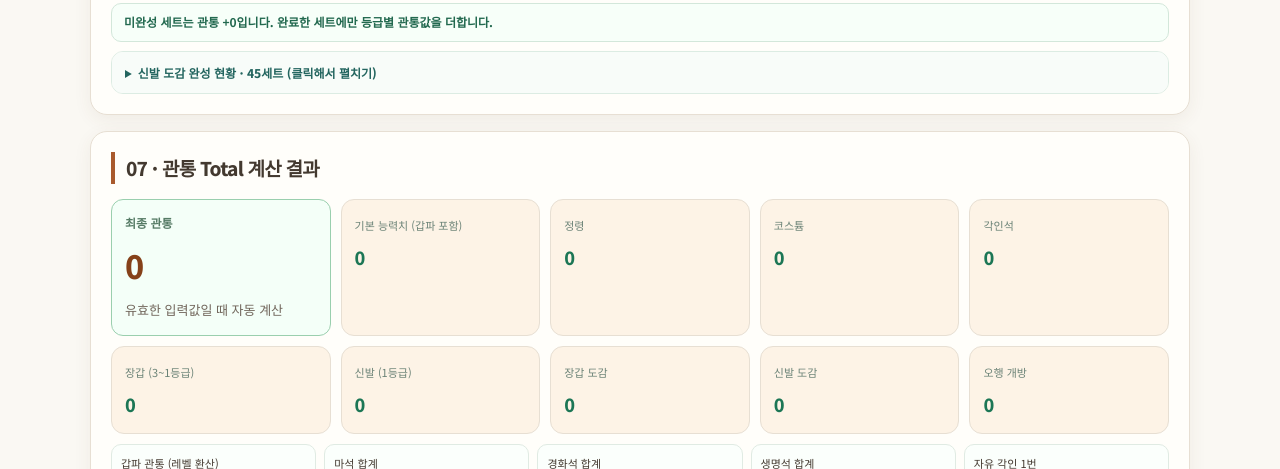
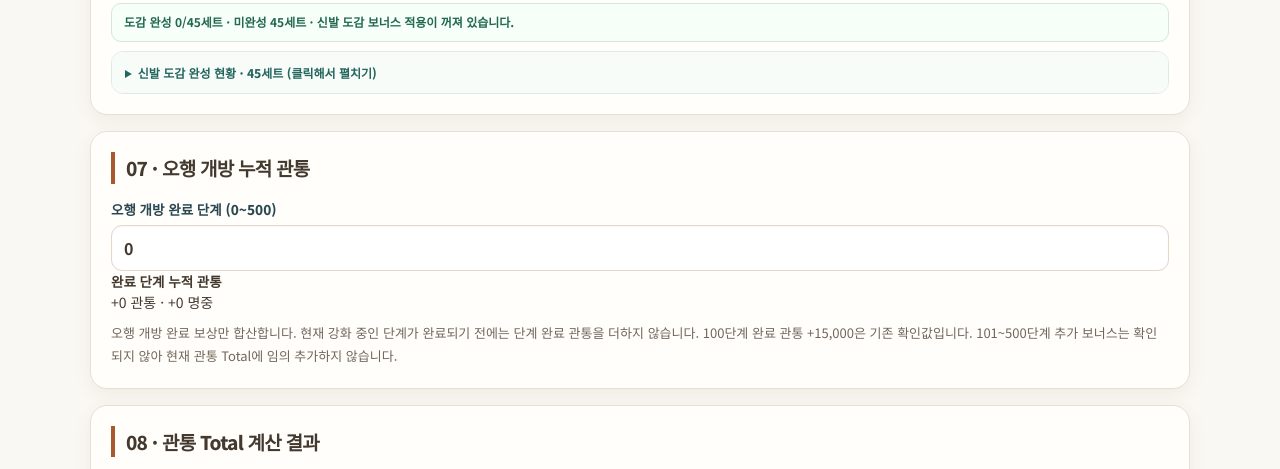
Before and after one commit to kwj9210-lab/archer-stone-calculator, a plain HTML site: page penetration.html in a window 1280 px wide. Shown: the part 3260-3729 px from the top of the page. Drawn offline with Linux system fonts and the light colour scheme.

Commit message:
Restore five-element opening penetration as section 07 and renumber total

```diff
--- a/penetration.html
+++ b/penetration.html
@@ -331,8 +331,16 @@ button.action:disabled{background:#dae5de;color:#80988b;cursor:not-allowed}
 <p class="codex-guide">등급별 5세트 중 완성한 항목만 체크하세요. 체크한 세트 1개당 9등급 +75, 8등급 +105, 7등급 +150, 6등급 +210, 5등급 +300, 4등급 +420, 3등급 +1,200, 2등급 +1,680, 1등급 +2,400 관통을 적용합니다. 전체 45세트 완성 시 +32,700입니다.</p>
 </details>
 </section>
+<section class="card">
+ <h2>07 · 오행 개방 누적 관통</h2>
+ <div class="grid2">
+  <label>오행 개방 완료 단계 (0~500)<input id="openingCompleted" type="number" min="0" max="500" step="1" value="0"></label>
+  <div class="field"><label>완료 단계 누적 관통</label><div class="result" id="openingGain">+0 관통 · +0 명중</div></div>
+ </div>
+ <div class="note">오행 개방 완료 보상만 합산합니다. 현재 강화 중인 단계가 완료되기 전에는 단계 완료 관통을 더하지 않습니다. 100단계 완료 관통 +15,000은 기존 확인값입니다. 101~500단계 추가 보너스는 확인되지 않아 현재 관통 Total에 임의 추가하지 않습니다.</div>
+</section>
 <section class="card summary" id="summary">
- <h2>07 · 관통 Total 계산 결과</h2>
+ <h2>08 · 관통 Total 계산 결과</h2>
  <div class="total-layout">
   <div class="total-box"><div class="headline">최종 관통</div><strong id="penetrationTotal" aria-live="polite">0</strong><div class="note">유효한 입력값일 때 자동 계산</div></div>
   <div class="mini-box"><span>기본 능력치 (갑파 포함)</span><b id="partBasic">0</b></div>
```
